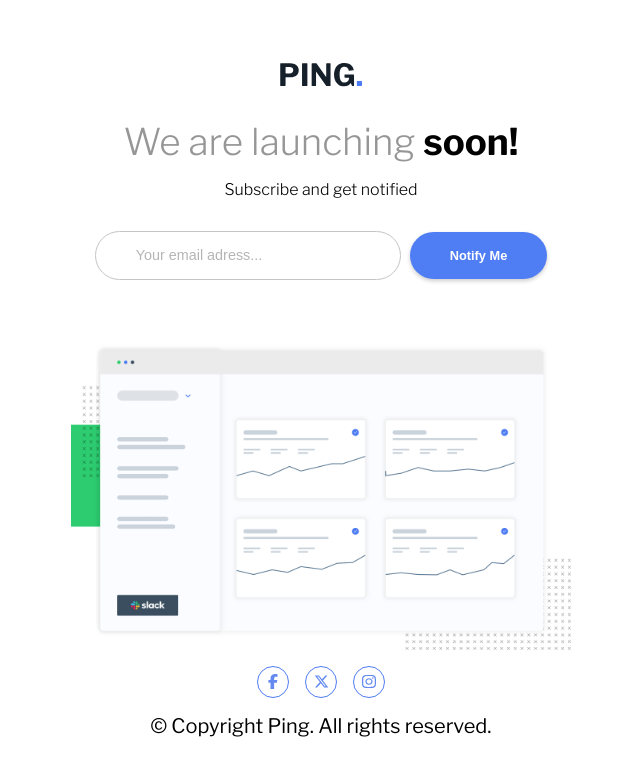
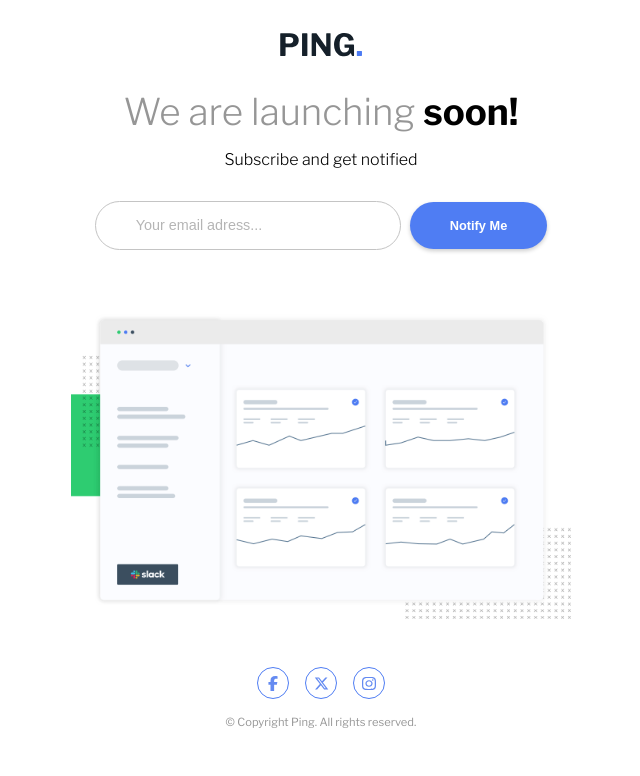
Before and after one commit to Jaegermeisty/Ping-single-column-coming-soon-page, a plain HTML site: page index.html in a window 1280 px wide. Shown: the whole page, without its empty margins (319-959 px from the left). Drawn offline with nearby package versions, Linux system fonts and the light colour scheme.

Commit message:
formatted copyrighted text and added margins to the main container

```diff
--- a/styles.css
+++ b/styles.css
@@ -2,7 +2,7 @@ body {
   margin: 0;
   padding: 0;
   font-size: 20px;
-  min-height: 100vh;
+  height: 100vh;
   height: 100%;
   display: flex;
   justify-content: center;
@@ -20,6 +20,7 @@ p {
   align-items: center;
   text-align: center;
   flex-direction: column;
+  margin: 2rem 0 5rem;
 }
 
 h1 {
@@ -83,7 +84,7 @@ button:hover {
 .icon-container {
   display: flex;
   gap: 1rem;
-  margin: 1rem 0 1rem;
+  margin: 3rem 0 1rem;
 }
 
 .social-icon {
@@ -101,3 +102,8 @@ button:hover {
   border-radius: 50%;
   cursor: pointer;
 }
+
+.copyright-text {
+  font-size: 0.7rem;
+  color: hsl(0, 0%, 59%);
+}
```
